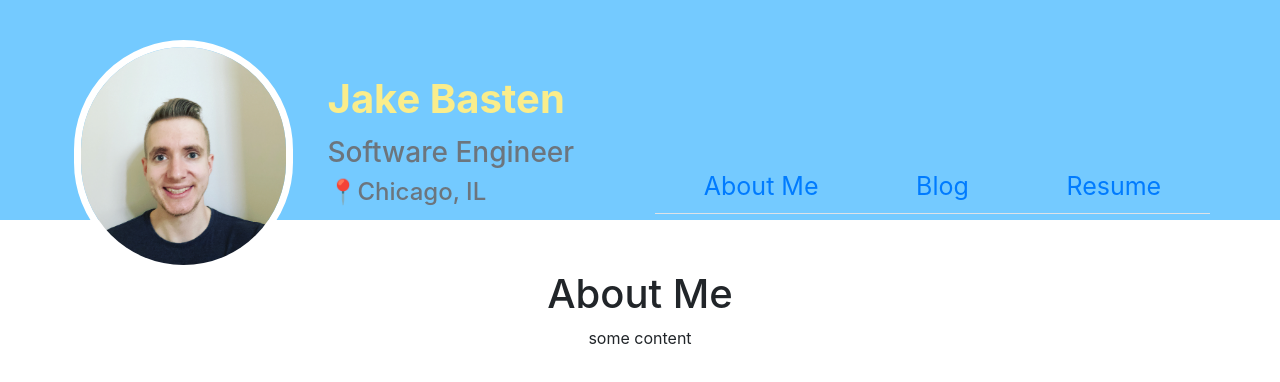
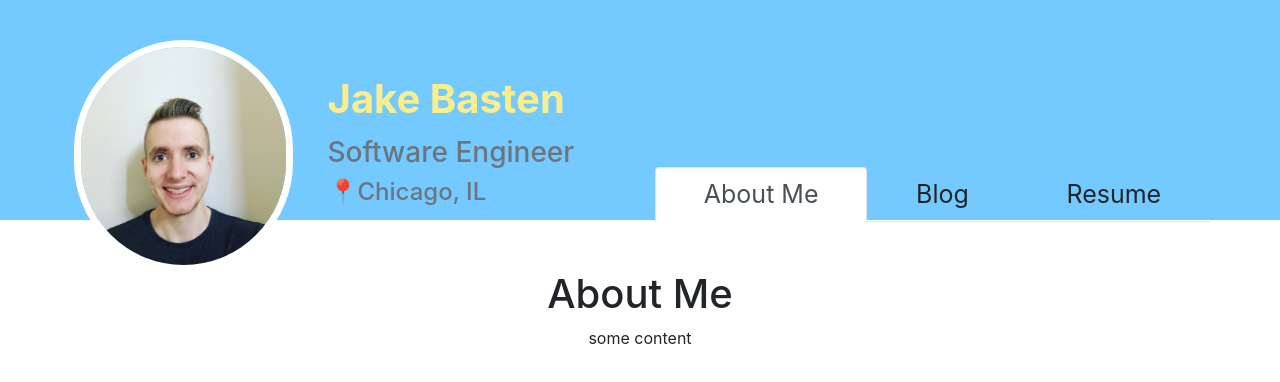
Before and after one commit to Jakebas10/jake-basten-personal, a React app: page / in a window 1280 px wide. Shown: the top 382 px of the page. Built offline with nearby package versions, Linux system fonts and the light colour scheme.

Commit message:
added functionality to change active tab visualization when clicked

```diff
--- a/src/components/Menu.js
+++ b/src/components/Menu.js
@@ -3,18 +3,40 @@ import '../css/menu.css';
 
 class Menu extends Component {
 
+    constructor(props) {
+        super(props);
+
+        let menuItems = [
+            { name: 'About Me', active: 'active' },
+            { name: 'Blog', active: '' },
+            { name: 'Resume', active: '' }
+        ]
+
+        this.state = {
+            menuItems: menuItems
+        };
+    }
+
+    changeActive(name) {
+        let newItems = this.state.menuItems;
+        newItems.forEach(item =>
+            item.active = (name === item.name) ? 'active' : ''
+        );
+        this.setState({ menuItems: newItems });
+    }
+
     render() {
-
-        const menuItems = ['About Me', 'Blog', 'Resume'];
         return (
             <Fragment>
                 <div className="menu-container">
                     <ul className="nav nav-tabs nav-fill">
-                        {menuItems.map(item => (
+                        {this.state.menuItems.map(item =>
                             <li className="nav-item">
-                                <a className="nav-link menu-item" href="#">{item}</a>
+                                <div className={"nav-link menu-item " + item.active} onClick={this.changeActive.bind(this, item.name)}>
+                                    {item.name}
+                                </div>
                             </li>
-                        ))}
+                        )}
                     </ul>
                 </div>
             </Fragment>
--- a/src/css/menu.css
+++ b/src/css/menu.css
@@ -3,6 +3,7 @@
     bottom: 0;
     width: 100%;
     padding-right: 100px;
+    margin-bottom: -8px;
 }
 
 .menu-item {
```
